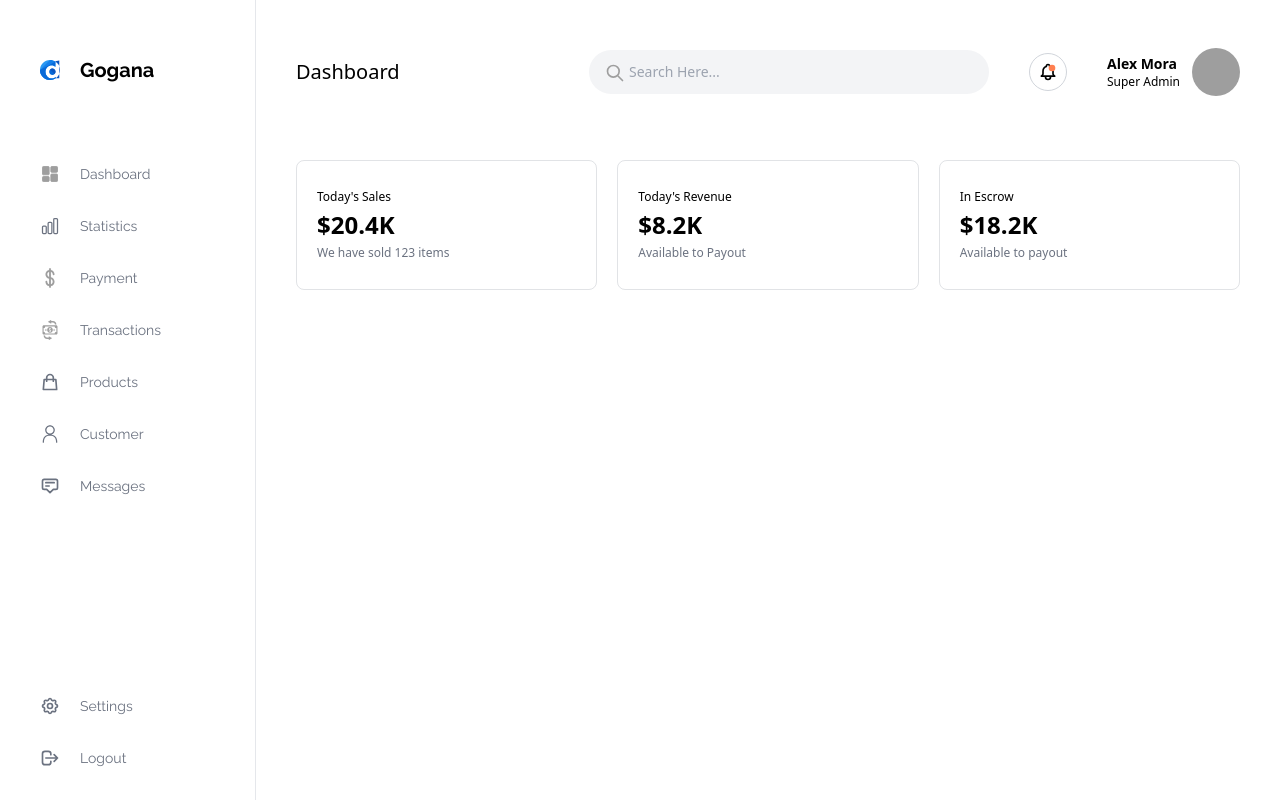
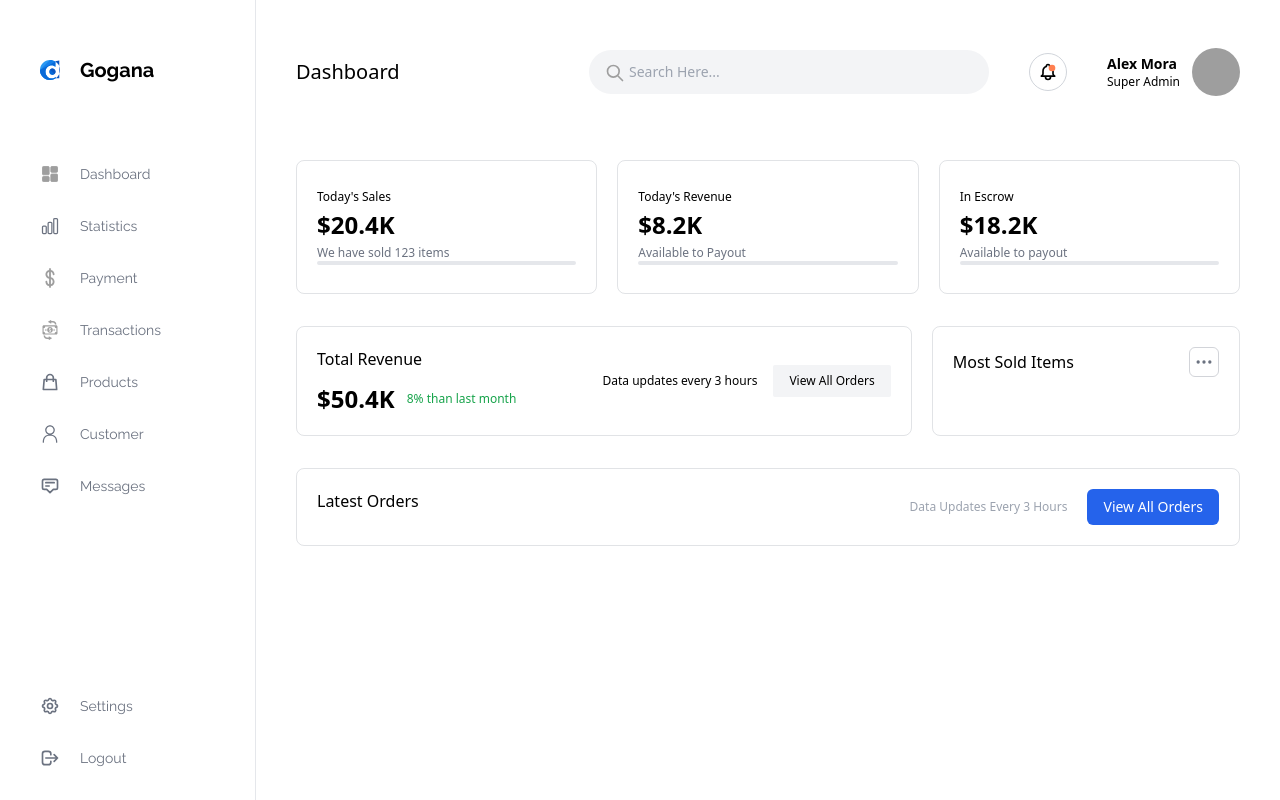
Before and after one commit to Wixi105/gogana-built, a Vue app: page / in a window 1280 px wide. Built offline with nearby package versions, Linux system fonts and the light colour scheme; grey boxes are pictures that could not be loaded.

Commit message:
working on table
Signed-off-by: Eric Junior Nyarko Sampson <ericsampson105@gmail.com>

```diff
--- a/src/App.vue
+++ b/src/App.vue
@@ -92,19 +92,30 @@
           desc="We have sold 123 items"
         />
         <ChartItem
-        class="ml-5"
+          class="ml-5"
           label="Today's Revenue"
           price="$8.2K"
           desc="Available to Payout"
         />
         <ChartItem
-        class="ml-5"
+          class="ml-5"
           label="In Escrow"
           price="$18.2K"
           desc="Available to payout"
         />
       </div>
       <!-- Chart Item End -->
+      <!-- Bar Item Start -->
+      <div class="mt-8 flex">
+        <BarChartItem class="w-2/3" />
+        <DoughnutChartItem class="w-1/3" />
+      </div>
+      <!-- Bar Item End -->
+      <!-- Table Start -->
+      <div class="mt-8">
+        <TableItem />
+      </div>
+      <!-- Table End -->
     </div>
     <!-- Right Side End -->
   </div>
@@ -113,4 +124,7 @@
 <script setup>
 import SideBar from "./views/SideBar.vue";
 import ChartItem from "./components/ChartItem.vue";
+import BarChartItem from "./components/BarChartItem.vue";
+import DoughnutChartItem from "./components/DoughnutChartItem.vue";
+import TableItem from "./components/TableItem.vue";
 </script>
--- /dev/null
+++ b/src/components/BarChartItem.vue
@@ -0,0 +1,21 @@
+<template>
+  <div
+    class="p-5 border border-gray-500 border-opacity-20 rounded-lg flex justify-between"
+  >
+    <div>
+      <p class="font-medium mb-3">Total Revenue</p>
+      <section class="flex items-center text-xs">
+        <p class="text-2xl font-semibold">$50.4K</p>
+        <p class="text-green-600 ml-3">8% than last month</p>
+      </section>
+    </div>
+    <div class="flex items-center">
+      <p class="text-xs mr-4">Data updates every 3 hours</p>
+      <button class="text-black bg-gray-100 py-2 px-4 text-xs rounded-sm">
+        View All Orders
+      </button>
+    </div>
+  </div>
+</template>
+
+<script setup></script>
--- a/src/components/ChartItem.vue
+++ b/src/components/ChartItem.vue
@@ -7,6 +7,9 @@
       <p class="text-2xl font-bold">{{ price }}</p>
       <p class="text-xs text-gray-500 pt-1">{{ desc }}</p>
     </section>
+    <section>
+      <div class="border-2 rounded-full"></div>
+    </section>
   </div>
 </template>
 
--- /dev/null
+++ b/src/components/DoughnutChartItem.vue
@@ -0,0 +1,27 @@
+<template>
+  <div class="p-5 border border-gray-500 border-opacity-20 ml-5 rounded-lg">
+    <section class="flex items-center justify-between">
+      <p class="text-md font-medium">Most Sold Items</p>
+      <div
+        class="border border-gray-500 border-opacity-30 rounded-md py-1 px-1"
+      >
+        <svg
+          class="w-5 text-gray-500"
+          fill="none"
+          stroke="currentColor"
+          viewBox="0 0 24 24"
+          xmlns="http://www.w3.org/2000/svg"
+        >
+          <path
+            stroke-linecap="round"
+            stroke-linejoin="round"
+            stroke-width="2"
+            d="M5 12h.01M12 12h.01M19 12h.01M6 12a1 1 0 11-2 0 1 1 0 012 0zm7 0a1 1 0 11-2 0 1 1 0 012 0zm7 0a1 1 0 11-2 0 1 1 0 012 0z"
+          ></path>
+        </svg>
+      </div>
+    </section>
+  </div>
+</template>
+
+<script setup></script>
--- /dev/null
+++ b/src/components/TableItem.vue
@@ -0,0 +1,17 @@
+<template>
+  <div class="p-5 border border-gray-500 border-opacity-20 rounded-lg">
+    <section class="flex justify-between">
+      <p class="text-md font-medium">Latest Orders</p>
+      <div class="flex items-center">
+        <p class="text-xs text-gray-400">Data Updates Every 3 Hours</p>
+        <button
+          class="px-4 py-2 bg-blue-600 text-sm text-white rounded-md ml-5"
+        >
+          View All Orders
+        </button>
+      </div>
+    </section>
+  </div>
+</template>
+
+<script setup></script>
```
